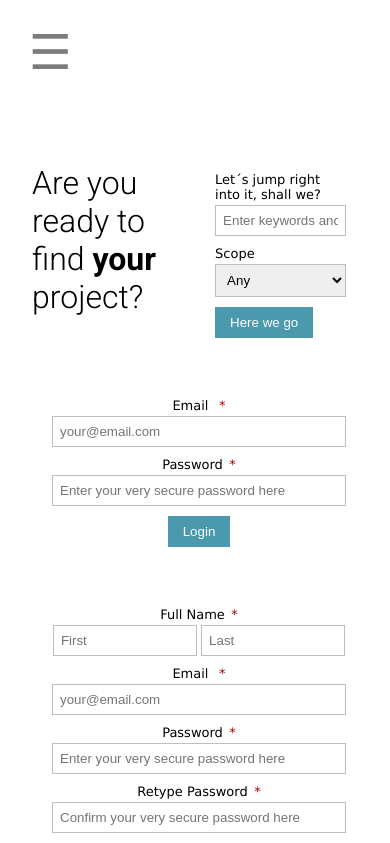
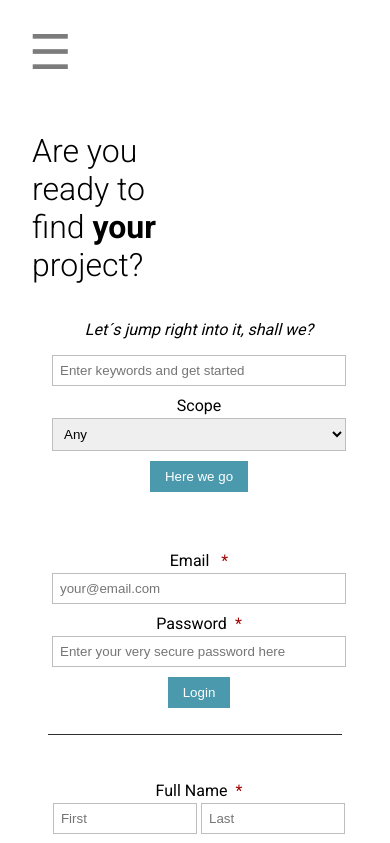
Before and after one commit to Shippeyy/projectAlpha-frontend, a React (Create React App) app: page / in a window 390 px wide. Shown: the top 843 px of the page. Built offline with nearby package versions, Linux system fonts and the light colour scheme.

Commit message:
extended searchform; changed some styling; fixed some resonsive issues in general

```diff
--- a/src/App.css
+++ b/src/App.css
@@ -5,7 +5,7 @@ body {
 #root .wrapper {
   display: grid;
   grid-template-columns: 200px 6fr;
-  grid-template-rows: 100px 100vh; }
+  grid-template-rows: 10px 100vh; }
   #root .wrapper .navbar {
     grid-column: 1;
     grid-row: 1 / span 2; }
@@ -13,17 +13,16 @@ body {
     display: none; }
   #root .wrapper .content {
     grid-column: 2;
-    grid-row: 1;
     padding: 2em; }
   @media (max-width: 50em) {
     #root .wrapper {
-      grid-template-columns: 50vw 6fr; }
+      grid-template-columns: 50% 6fr;
+      grid-template-rows: 100px 100vh; }
       #root .wrapper .navbar {
         display: none; }
       #root .wrapper .navbarIcon a {
         display: block;
         grid-column: 1;
-        grid-row: 1;
         font-size: 3em;
         padding: .5em 0 0 .6em; }
       #root .wrapper .navbarIcon:hover {
--- a/src/components/searchform/Searchform.css
+++ b/src/components/searchform/Searchform.css
@@ -5,13 +5,15 @@ body {
 .searchform {
   width: 100%; }
 
-.bold {
-  font-weight: 600; }
+.italic {
+  font-style: italic; }
+
+.lightBold {
+  font-weight: 450; }
 
 .form {
-  margin: 10px auto;
-  padding: 20px 12px 10px 20px;
-  font: 13px "Lucida Sans Unicode", "Lucida Grande", sans-serif; }
+  text-align: center;
+  margin: auto; }
   .form li {
     padding: 0;
     display: block;
@@ -43,22 +45,13 @@ body {
       -webkit-box-shadow: 0 0 8px #88D5E9;
       box-shadow: 0 0 8px #88D5E9;
       border: 1px solid #88D5E9; }
-  .form .field-divided {
-    width: 49%; }
   .form .field-long {
     width: 100%; }
   .form .field-select {
     width: 100%; }
-  .form .field-textarea {
-    height: 100px; }
   .form .submit {
     background: #4b99ad;
-    padding: 8px 15px 8px 15px;
     border: none;
     color: #fff; }
     .form .submit:hover {
       background: #4791a4; }
-  .form .required {
-    color: #a30000;
-    font-weight: 500;
-    padding-left: 0.5em; }
--- a/src/components/searchform/Searchform.js
+++ b/src/components/searchform/Searchform.js
@@ -9,7 +9,7 @@ class Searchform extends Component {
                 <form noValidate>
                     <ul className="form">
                         <li>
-                            <label>Let´s jump right into it, shall we?</label>
+                            <p className="italic lightBold">Let´s jump right into it, shall we?</p>
                             <input type="text" name="searchfield" className="field-long" placeholder="Enter keywords and get started" />
                         </li>
                         <li>
--- a/src/components/searchform/Searchform.sass
+++ b/src/components/searchform/Searchform.sass
@@ -4,13 +4,15 @@
 .searchform
 	width: 100%
 
-.bold
-    font-weight: 600
+.italic
+    font-style: italic
+
+.lightBold
+    font-weight: 450
 
 .form
-    margin: 10px auto
-    padding: 20px 12px 10px 20px
-    font: 13px "Lucida Sans Unicode", "Lucida Grande", sans-serif
+    text-align: center
+    margin: auto
 
     li
         padding: 0
@@ -45,21 +47,14 @@
             box-shadow: 0 0 8px #88D5E9
             border: 1px solid #88D5E9
 
-    .field-divided
-        width: 49%
-
     .field-long
         width: 100%
 
     .field-select
         width: 100%
 
-    .field-textarea
-        height: 100px
-
     .submit
         background: $brightBlue
-        padding: 8px 15px 8px 15px
         border: none
         color: #fff
 
@@ -68,9 +63,3 @@
             box-shadow:none
             -moz-box-shadow:none
             -webkit-box-shadow:none
-
-
-    .required
-        color: $darkRed
-        font-weight: 500
-        padding-left: 0.5em
--- a/src/pages/dashboard/Dashboard.js
+++ b/src/pages/dashboard/Dashboard.js
@@ -28,11 +28,6 @@ const projects = [
         name: 'Project5',
         description: 'This is the fifth project.'
     },
-    {
-        id: 6,
-        name: 'Project6',
-        description: 'Lorem ipsum dolor sit amet'
-    },
 ]
 
 class Dashboard extends Component {
--- a/src/pages/landing/Landing.css
+++ b/src/pages/landing/Landing.css
@@ -4,19 +4,26 @@ body {
 
 .landing {
   display: grid;
-  grid-template-columns: 1fr .001fr 1fr; }
+  grid-template-columns: 1fr 0.04em 1fr;
+    grid-template-columns-margin-bottom: 1em; }
 
 .bold {
   font-weight: 600; }
 
+.searchform {
+  grid-column: 1 / span 3; }
+
+.divider {
+  display: none; }
+
 .intro {
-  grid-column: 1 / span 2;
-  display: grid;
-  grid-gap: 3em; }
+  grid-column: 1 / span 1;
+  display: grid; }
 
 .heading {
   font-size: 2em;
-  font-weight: 350; }
+  font-weight: 350;
+  margin: 0 0 0 0; }
 
 .formtext {
   font-size: 1.2em;
@@ -45,13 +52,18 @@ body {
   .register {
     grid-column: auto / span 3; }
   .gap {
-    display: none; } }
+    display: none; }
+  .divider {
+    grid-column: auto / span 3;
+    height: 0.04em;
+    margin: 1em;
+    background-color: #2e2e2e;
+    display: block; } }
 
 .form {
   margin: 10px auto;
   max-width: 400px;
-  padding: 20px 12px 10px 20px;
-  font: 13px "Lucida Sans Unicode", "Lucida Grande", sans-serif; }
+  padding: 20px 12px 10px 20px; }
   .form li {
     padding: 0;
     display: block;
--- a/src/pages/landing/Landing.js
+++ b/src/pages/landing/Landing.js
@@ -12,6 +12,8 @@ class Landing extends Component {
                 </div>
 
                 <Searchform />
+
+                <br/>
 
                 <div className="login">
                     <form noValidate>
@@ -30,7 +32,11 @@ class Landing extends Component {
                         </ul>
                     </form>
                 </div>
-                <div className="gap"></div>
+
+                <div className="divider">&nbsp;</div>
+
+                <div className="gap">&nbsp;</div>
+
                 <div className="register">
                     <form noValidate>
                         <ul className="form">
--- a/src/pages/landing/Landing.sass
+++ b/src/pages/landing/Landing.sass
@@ -3,19 +3,26 @@
 
 .landing
 	display: grid
-	grid-template-columns: 1fr .001fr 1fr
+	grid-template-columns: 1fr 0.04em 1fr
+    margin-bottom: 1em
 
 .bold
     font-weight: 600
 
+.searchform
+    grid-column: 1 / span 3
+
+.divider
+    display: none
+
 .intro
-    grid-column: 1 / span 2
+    grid-column: 1 / span 1
     display: grid
-    grid-gap: 3em
 
 .heading
     font-size: 2em
     font-weight: 350
+    margin: 0 0 0 0
 
 .formtext
     font-size: 1.2em
@@ -38,6 +45,7 @@
     grid-column: 2
     background-color: $brightBlack
 
+
 @media (max-width: 50em)
 
     .login
@@ -49,11 +57,17 @@
     .gap
         display: none
 
+    .divider
+        grid-column: auto / span 3
+        height: 0.04em
+        margin: 1em
+        background-color: $brightBlack
+        display: block
+
 .form
     margin: 10px auto
     max-width: 400px
     padding: 20px 12px 10px 20px
-    font: 13px "Lucida Sans Unicode", "Lucida Grande", sans-serif
 
     li
         padding: 0
```
Also changed, not shown: src/App.sass (+3 -4 lines).
